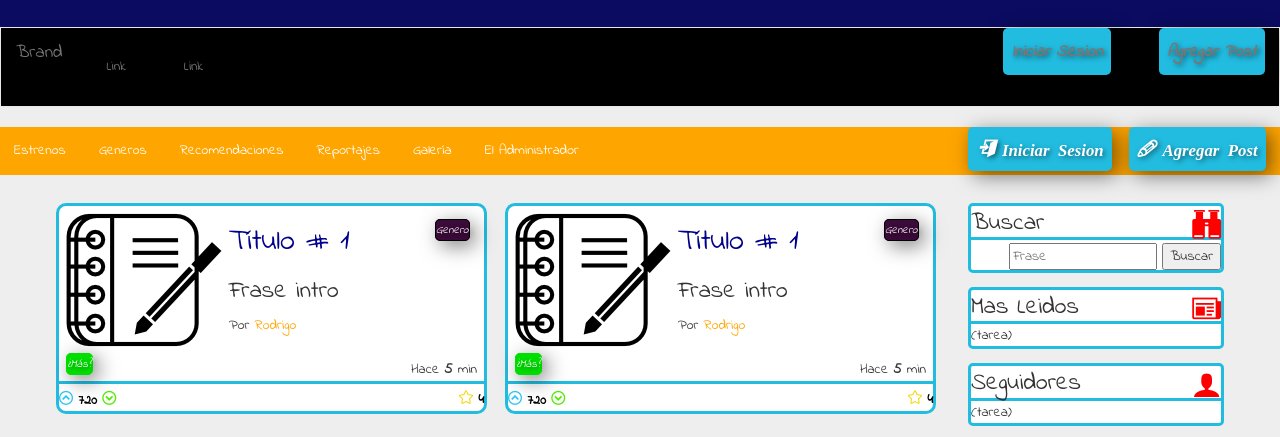
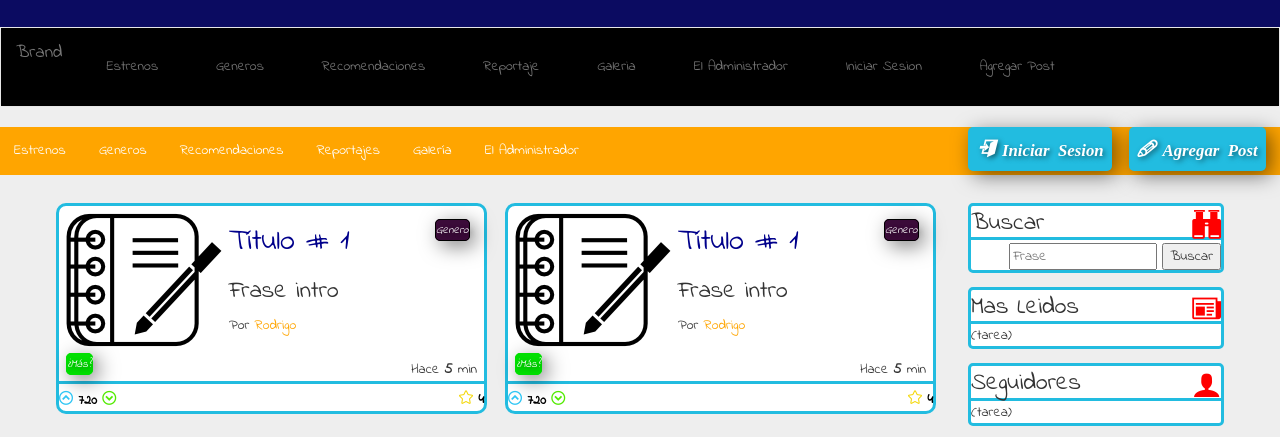
Before and after one commit to rmayett27/Html, a plain HTML site: page index.html in a window 1280 px wide. Shown: the part 303-740 px from the top of the page. Drawn offline with nearby package versions, Linux system fonts and the light colour scheme; files whose address does not match are found by name.

Commit message:
proyecto

```diff
--- a/index.html
+++ b/index.html
@@ -74,14 +74,14 @@
     <!-- Collect the nav links, forms, and other content for toggling -->
     <div class="collapse navbar-collapse" id="bs-example-navbar-collapse-1">
       <ul class="nav navbar-nav">
-        <li><a href="#">Link <span class="sr-only"></span></a></li>
-        <li><a href="#">Link<span class="sr-only"></span></a></li>
-        <li id="isesion">
-				<a href="#" > Iniciar Sesion</a><span class="sr-only"></span>
-			</li>
-			<li id="addpost">
-				<a href="#" > Agregar Post</a><span class="sr-only"></span>
-			</li>
+        <li><a href="#">Estrenos <span class="sr-only"></span></a></li>
+        <li><a href="#">Generos<span class="sr-only"></span></a></li>
+        <li><a href="#">Recomendaciones <span class="sr-only"></span></a></li>
+        <li><a href="#">Reportaje<span class="sr-only"></span></a></li>
+        <li><a href="#">Galeria <span class="sr-only"></span></a></li>
+        <li><a href="#">El Administrador<span class="sr-only"></span></a></li>
+        <li><a href="#">Iniciar Sesion <span class="sr-only"></span></a></li>
+        <li><a href="#">Agregar Post <span class="sr-only"></span></a></li>
       </ul>
     </div>
   </div>
```
